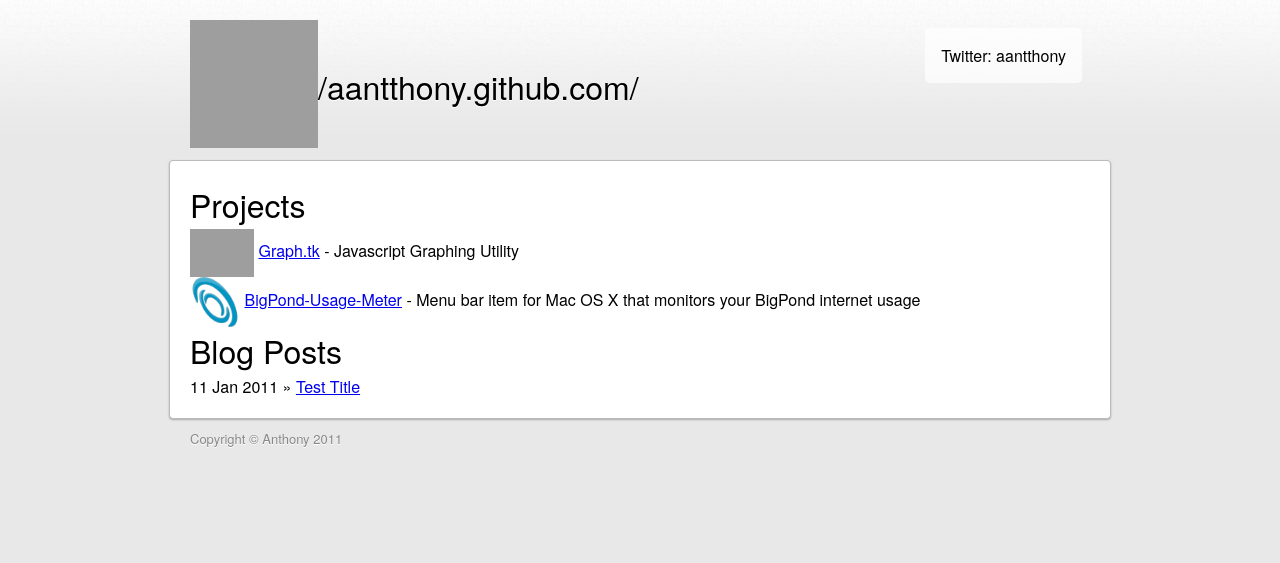
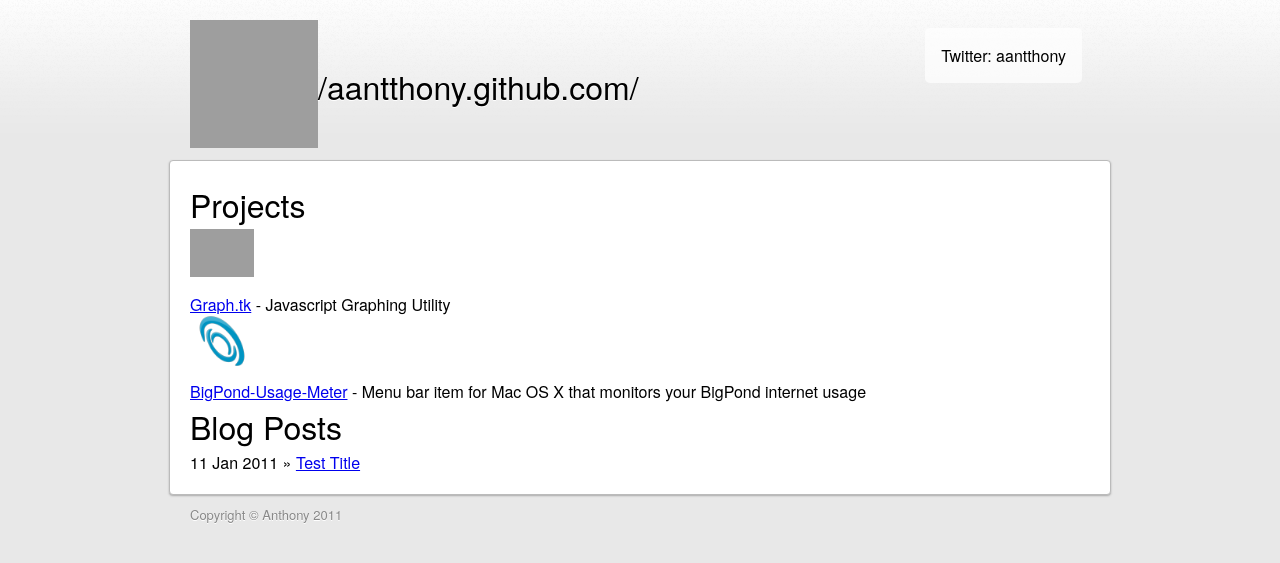
Before and after one commit to aantthony/url3.tk, a Jekyll site: the page built from index.html, in a window 1280 px wide. Shown: the top 563 px of the page. Built offline with Jekyll 4.4.1, drawn with Linux system fonts in a browser that asks for light colours; grey boxes are pictures that could not be loaded.

Commit message:
icon fix

```diff
--- a/css/screen.css
+++ b/css/screen.css
@@ -11,6 +11,12 @@ body{
     background:#e8e8e8 url(bg.png) repeat-x;
     font-family:HelveticaNeue-Light, HelveticaNeue, Helvetica,sans-serif;
     padding-bottom:1em;
+}
+.icon{
+    width:64px;
+    height:64px;
+    vertical-align:middle;
+    text-align:center;
 }
 p{
     font-size:medium;
--- a/index.html
+++ b/index.html
@@ -6,8 +6,8 @@ title: aaantthony.github.com
 <div id="home">
     <h1>Projects</h1>
     <ul class="posts">
-        <li><a href="http://aantthony.github.com/graph.tk/about/"><img src="http://aantthony.github.com/graph.tk/about/resources/logo.png" width="64px" /></a> <a href="http://aantthony.github.com/graph.tk/about/">Graph.tk</a> - Javascript Graphing Utility</li>
-        <li><a href="http://aantthony.github.com/BigPond-Usage-Meter/"><img src="images/icons/bp.png" width="50px" /></a> <a href="http://aantthony.github.com/BigPond-Usage-Meter/">BigPond-Usage-Meter</a> - Menu bar item for Mac OS X that monitors your BigPond internet usage</li>
+        <li><a href="http://aantthony.github.com/graph.tk/about/"><div class="icon"><img src="http://aantthony.github.com/graph.tk/about/resources/logo.png" width="64px" /></div></a> <a href="http://aantthony.github.com/graph.tk/about/">Graph.tk</a> - Javascript Graphing Utility</li>
+        <li><a href="http://aantthony.github.com/BigPond-Usage-Meter/"><div class="icon"><img src="images/icons/bp.png" width="50px" /></div></a> <a href="http://aantthony.github.com/BigPond-Usage-Meter/">BigPond-Usage-Meter</a> - Menu bar item for Mac OS X that monitors your BigPond internet usage</li>
     </ul>
     <h1>Blog Posts</h1>
     <ul class="posts">
```
